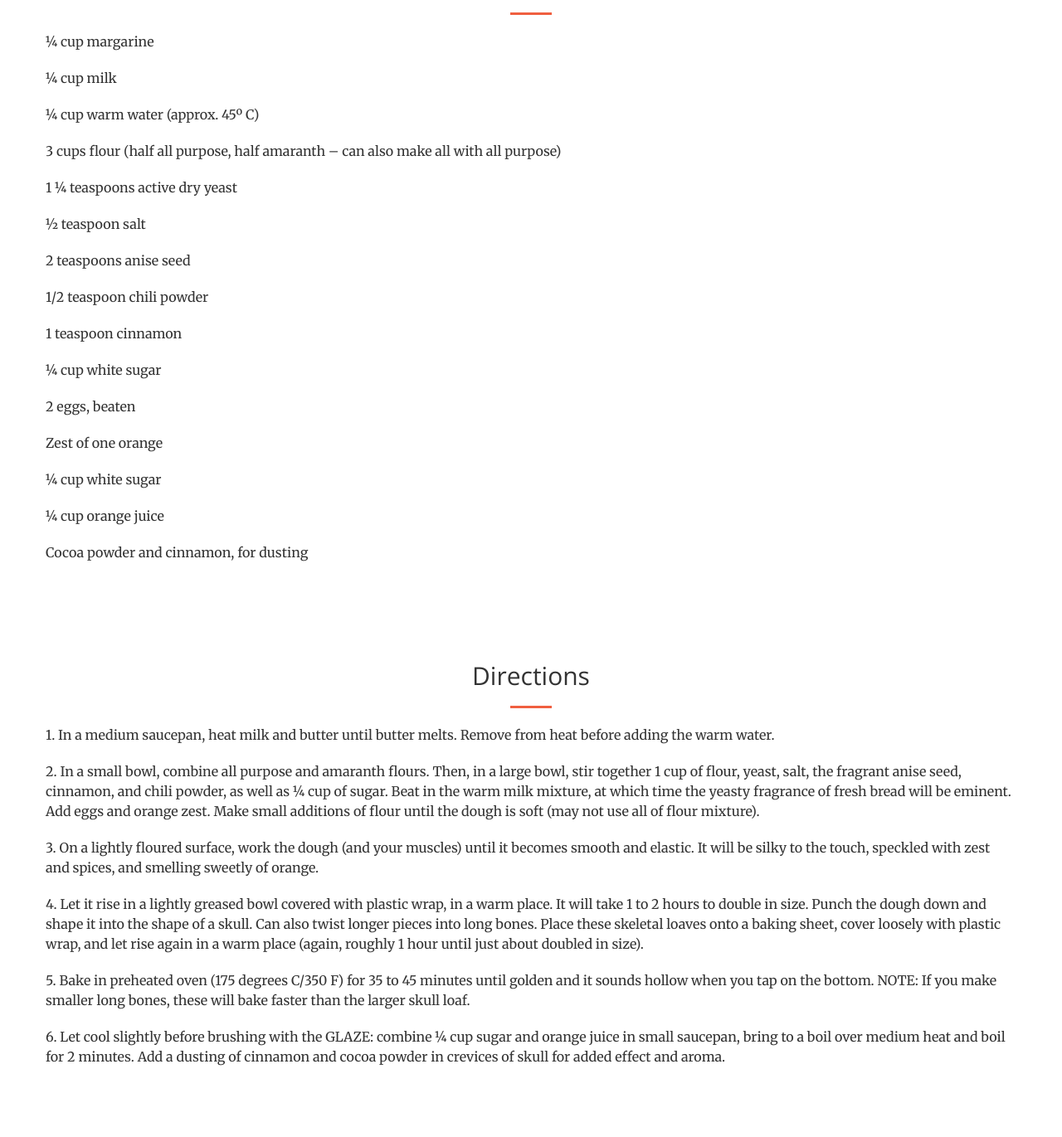
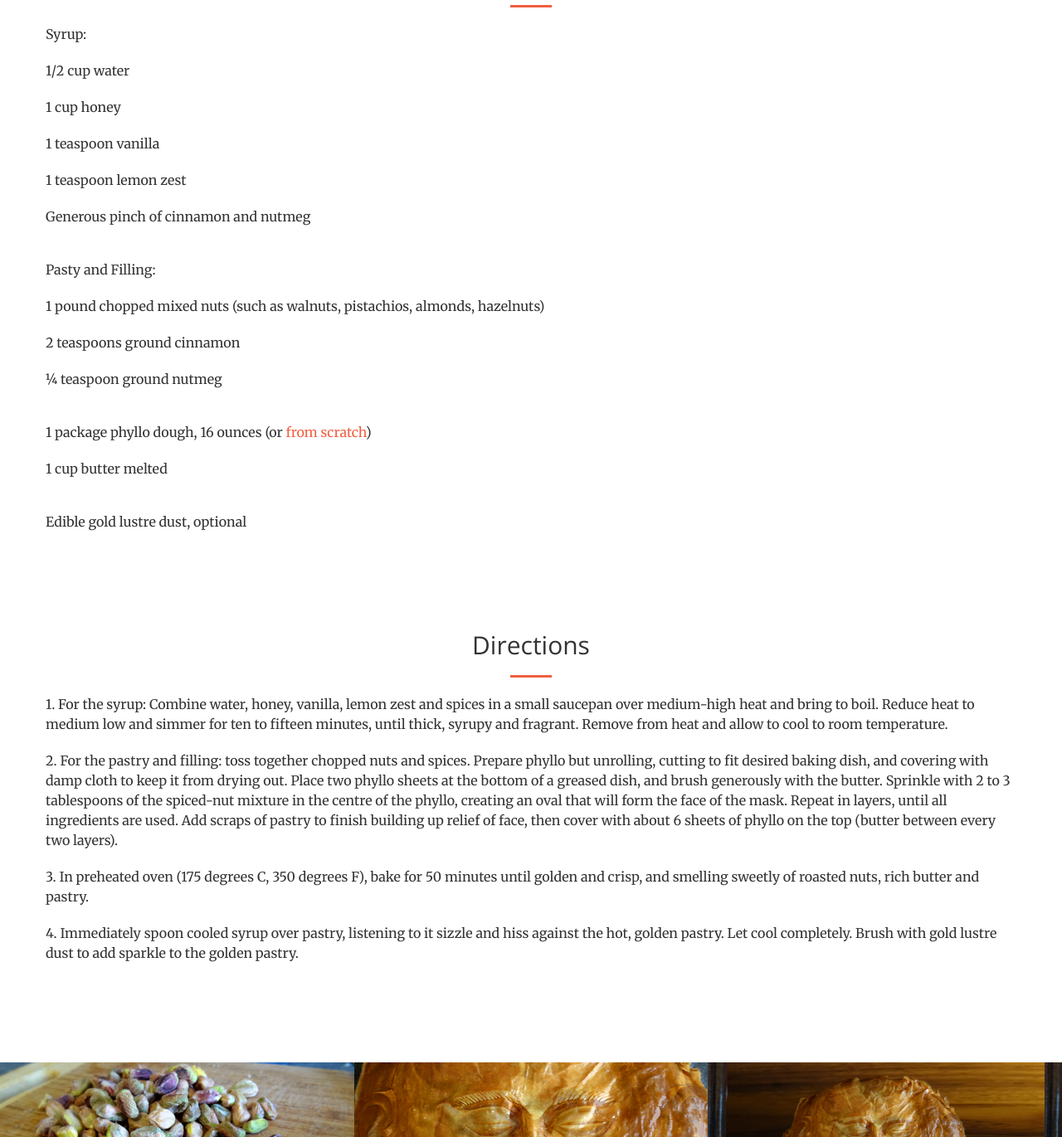
Before and after one commit to KatherineRCook/Phyllohoneynuts, a plain HTML site: page index.html in a window 1280 px wide. Shown: the part 1429-2800 px from the top of the page at 83% size. Drawn offline with nearby package versions, Linux system fonts and the light colour scheme.

Commit message:
Customized page

```diff
--- a/index.html
+++ b/index.html
@@ -48,7 +48,7 @@
                     <span class="icon-bar"></span>
                     <span class="icon-bar"></span>
                 </button>
-                <a class="navbar-brand page-scroll" href="#page-top">Pan de Muertos</a>
+                <a class="navbar-brand page-scroll" href="#page-top">Phyllo with honey and nuts</a>
             </div>
 
             <!-- Collect the nav links, forms, and other content for toggling -->
@@ -89,9 +89,9 @@
         <div class="container">
             <div class="row">
                 <div class="col-lg-8 col-lg-offset-2 text-center">
-                    <h2 class="section-heading">In the age of conquest in the Americas, Europeans brought back spices, ingredients and recipes from the New World, but also antiquities and curiosities (including looting graves). </h2>
+                    <h2 class="section-heading">Paper-thin <a href="http://ifood.tv/dough/phyllo-dough/about">phyllo pastry</a> could be traced back as early as the 8th century BC (Assyria) and gets its name from the Greek word for leaf. </h2>
                     <hr class="light">
-                    <p class="text-faded">Today, repatriation and ethical handling of sacred objects and human remains is critical, so why not bake your antiquities instead. Spiced with the chilies, cocoa, and cinnamon that captivated European taste buds, this traditional dead bread (made during the Mexican Day of the Dead festivities) is also warmed by amaranth flour, orange and sugar.</p>
+                    <p class="text-faded">In this recipe, it is wrapped around the tantalizing spice of Greek cuisine, such as cinnamon and nutmeg, and the richness of nuts, honeys, and oils, to recreate the delicate yet striking and alluring <a href="http://www.namuseum.gr/collections/prehistorical/mycenian/mycenian02-en.html">gold death mask of Agamemnon</a> (1550-1500 BC Mycenae, discovered in the 19th century stimulating historical imaginations of the time). The crisp, delicate layers of golden phyllo complement the nutty filling and sticky sweet syrup.</p>
                 </div>
             </div>
         </div>
@@ -108,23 +108,23 @@
         </div>
         <div class="container">
             <div class="row">
-			<p>¼ cup margarine </p>
-			<p>¼ cup milk</p>
-			<p>¼ cup warm water (approx. 45º C) </p>
-			<p>3 cups flour (half all purpose, half amaranth – can also make all with all purpose) </p>
-			<p>1 ¼ teaspoons active dry yeast</p>
-			<p>½ teaspoon salt</p>
-			<p>2 teaspoons anise seed </p>
-			<p>1/2 teaspoon chili powder</p>
-			<p>1 teaspoon cinnamon</p>
-			<p>¼ cup white sugar</p>
-			<p>2 eggs, beaten </p>
-			<p>Zest of one orange</p>
-			<p>  </p>
-			<p>¼ cup white sugar</p>
-			<p>¼ cup orange juice</p>
-			<p> </p>
-			<p>Cocoa powder and cinnamon, for dusting </p>
+			<p>Syrup:<p>
+			<p>1/2 cup water</p>
+			<p>1 cup honey</p>
+			<p>1 teaspoon vanilla</p>
+			<p>1 teaspoon lemon zest</p>
+			<p>Generous pinch of cinnamon and nutmeg </p>
+		<br>
+			<p>Pasty and Filling:</p>
+			<p>1 pound chopped mixed nuts (such as walnuts, pistachios, almonds, hazelnuts)</p>
+			<p>2 teaspoons ground cinnamon</p>
+			<p>¼ teaspoon ground nutmeg</p>
+		<br>
+			<p>1 package phyllo dough, 16 ounces (or <a href="http://www.bbc.co.uk/food/filo_pastry">from scratch</a>)</p>
+			<p>1 cup butter melted</p>
+		<br>
+			<p>Edible gold lustre dust, optional </p>
+
 
             </div>
 			</div>
@@ -138,12 +138,10 @@
         </div>
         <div class="container">
             <div class="row">
-			<p>1.	In a medium saucepan, heat milk and butter until butter melts. Remove from heat before adding the warm water.</p>
-			<p>2.	In a small bowl, combine all purpose and amaranth flours. Then, in a large bowl, stir together 1 cup of flour, yeast, salt, the fragrant anise seed, cinnamon, and chili powder, as well as ¼ cup of sugar. Beat in the warm milk mixture, at which time the yeasty fragrance of fresh bread will be eminent. Add eggs and orange zest. Make small additions of flour until the dough is soft (may not use all of flour mixture). </p>
-			<p>3.	On a lightly floured surface, work the dough (and your muscles) until it becomes smooth and elastic. It will be silky to the touch, speckled with zest and spices, and smelling sweetly of orange. </p>
-			<p>4.	Let it rise in a lightly greased bowl covered with plastic wrap, in a warm place. It will take 1 to 2 hours to double in size. Punch the dough down and shape it into the shape of a skull. Can also twist longer pieces into long bones. Place these skeletal loaves onto a baking sheet, cover loosely with plastic wrap, and let rise again in a warm place (again, roughly 1 hour until just about doubled in size). </p>
-			<p>5.	Bake in preheated oven (175 degrees C/350 F) for 35 to 45 minutes until golden and it sounds hollow when you tap on the bottom. NOTE: If you make smaller long bones, these will bake faster than the larger skull loaf. </p>
-			<p>6.	Let cool slightly before brushing with the GLAZE: combine ¼ cup sugar and orange juice in small saucepan, bring to a boil over medium heat and boil for 2 minutes. Add a dusting of cinnamon and cocoa powder in crevices of skull for added effect and aroma. </p>
+			<p>1.	For the syrup: Combine water, honey, vanilla, lemon zest and spices in a small saucepan over medium-high heat and bring to boil. Reduce heat to medium low and simmer for ten to fifteen minutes, until thick, syrupy and fragrant. Remove from heat and allow to cool to room temperature. </p>
+			<p>2.	For the pastry and filling: toss together chopped nuts and spices. Prepare phyllo but unrolling, cutting to fit desired baking dish, and covering with damp cloth to keep it from drying out. Place two phyllo sheets at the bottom of a greased dish, and brush generously with the butter. Sprinkle with 2 to 3 tablespoons of the spiced-nut mixture in the centre of the phyllo, creating an oval that will form the face of the mask. Repeat in layers, until all ingredients are used. Add scraps of pastry to finish building up relief of face, then cover with about 6 sheets of phyllo on the top (butter between every two layers).</p>
+			<p>3.	In preheated oven (175 degrees C, 350 degrees F), bake for 50 minutes until golden and crisp, and smelling sweetly of roasted nuts, rich butter and pastry. </p>
+			<p>4.	Immediately spoon cooled syrup over pastry, listening to it sizzle and hiss against the hot, golden pastry. Let cool completely. Brush with gold lustre dust to add sparkle to the golden pastry. </p>
 
                 </div>
             </div>
```
